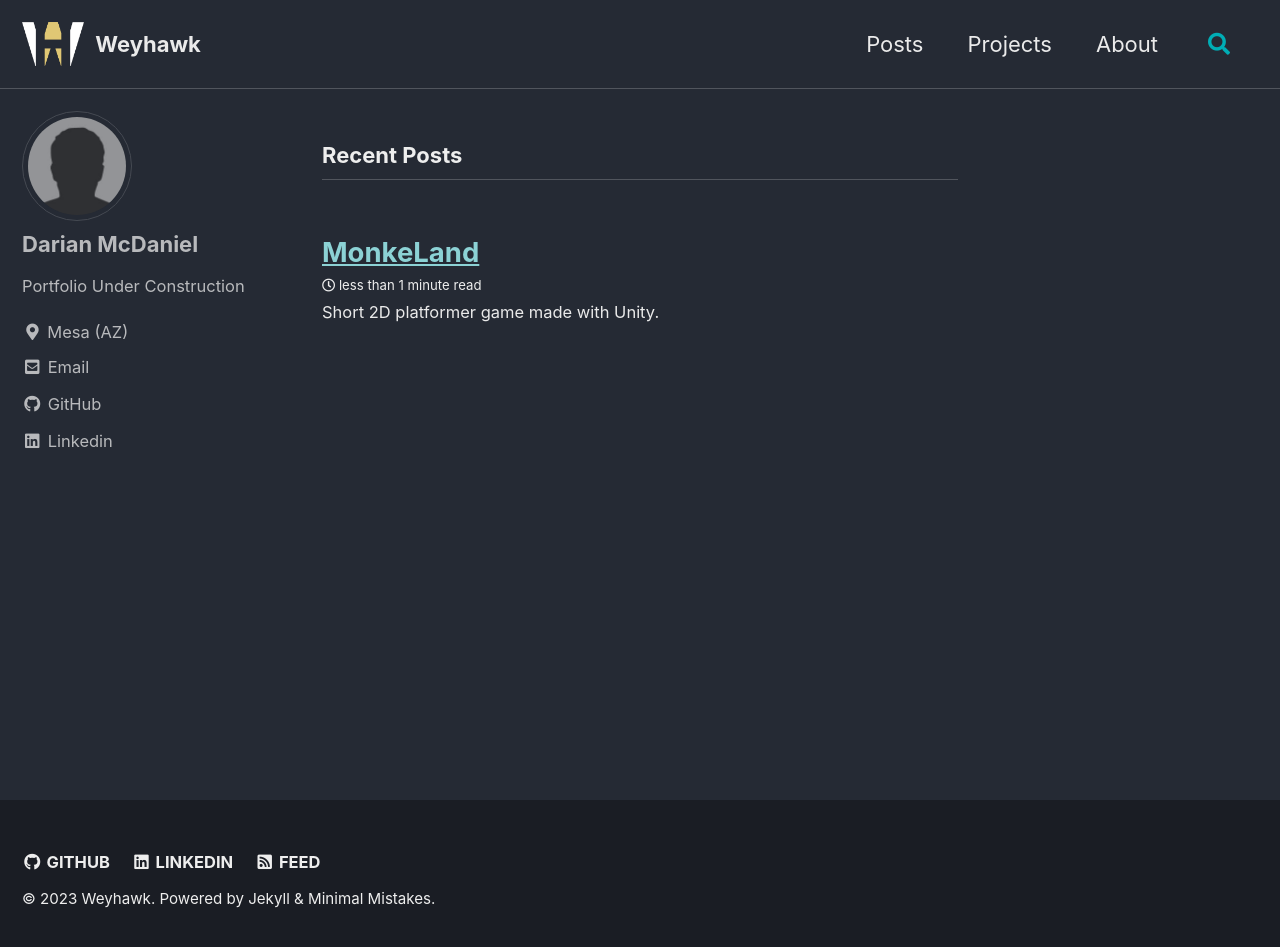
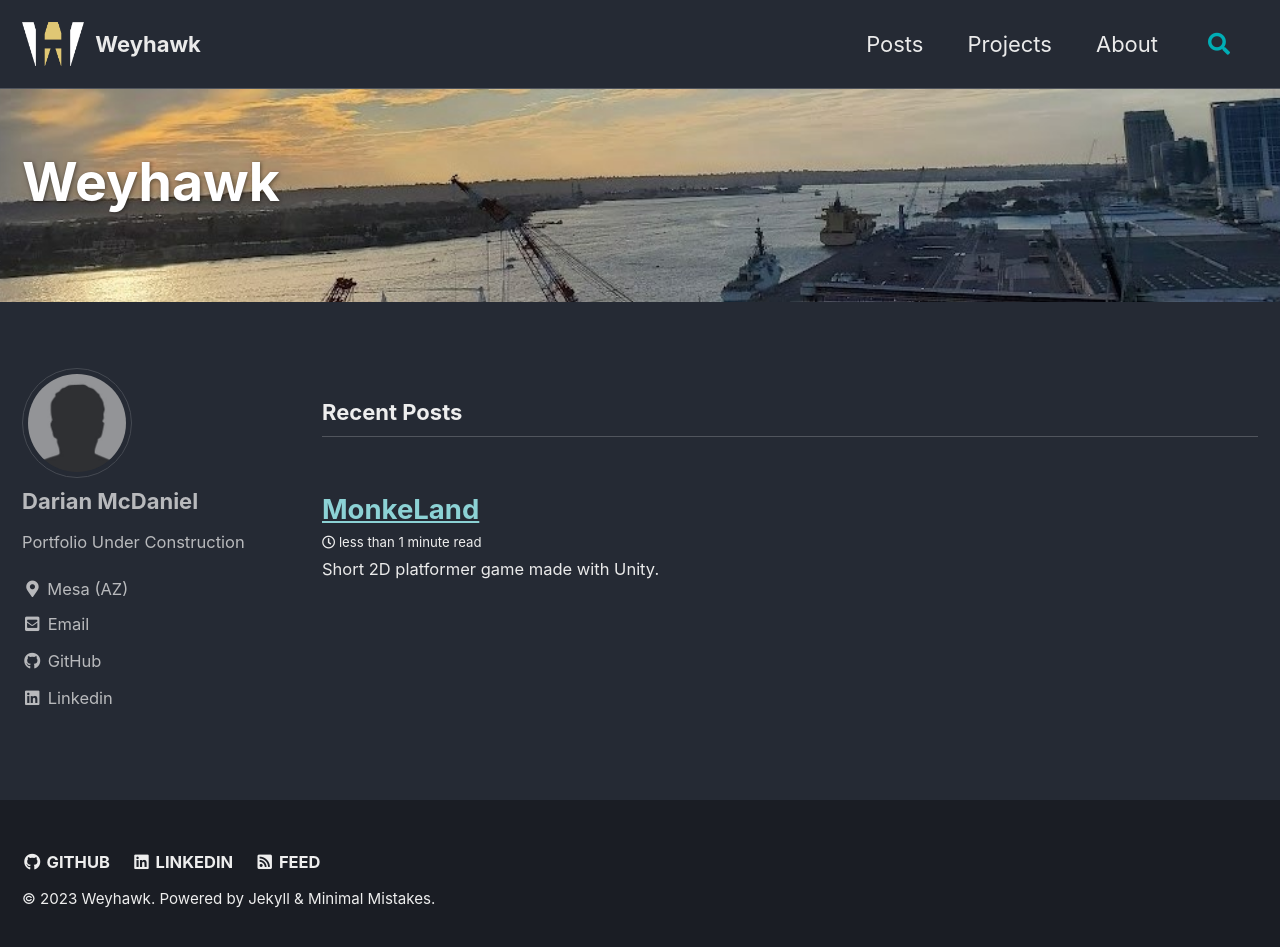
Before and after one commit to Weyhawk/weyhawk.github.io, a Jekyll site: the page built from index.html, in a window 1280 px wide and 955 px high. Shown: the top 947 px of the window. Built offline with Jekyll 4.4.1, drawn with Linux system fonts in a browser that asks for light colours; cached includes are drawn as plain includes; the list of posts is cut into pages by our own code.

Commit message:
Update index.html

```diff
--- a/index.html
+++ b/index.html
@@ -4,4 +4,9 @@
 # See: https://jekyllrb.com/docs/themes/#overriding-theme-defaults
 layout: home
 author_profile: true
+title: "Weyhawk"
+header:
+    og_image: /assets/images/WHLogo.png
+    overlay_image: /assets/images/sandiego.jpg
+classes: wide
 ---
```
